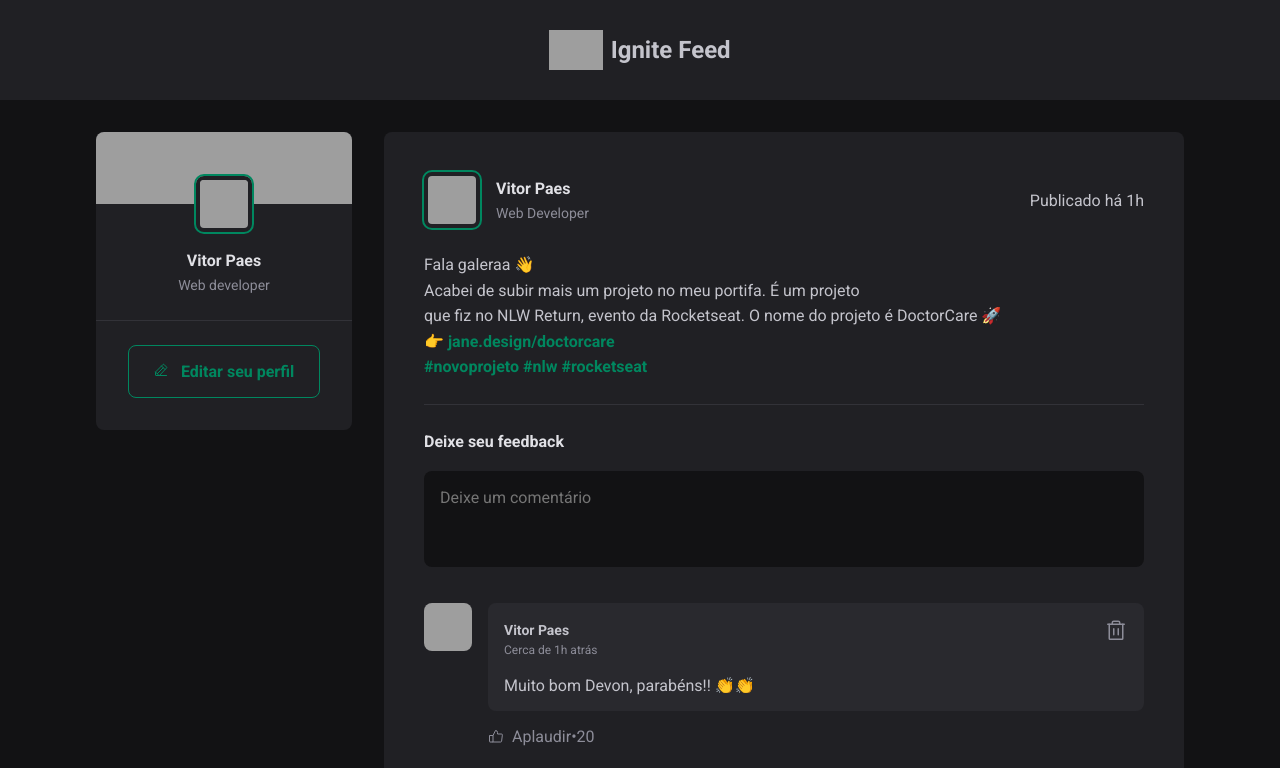
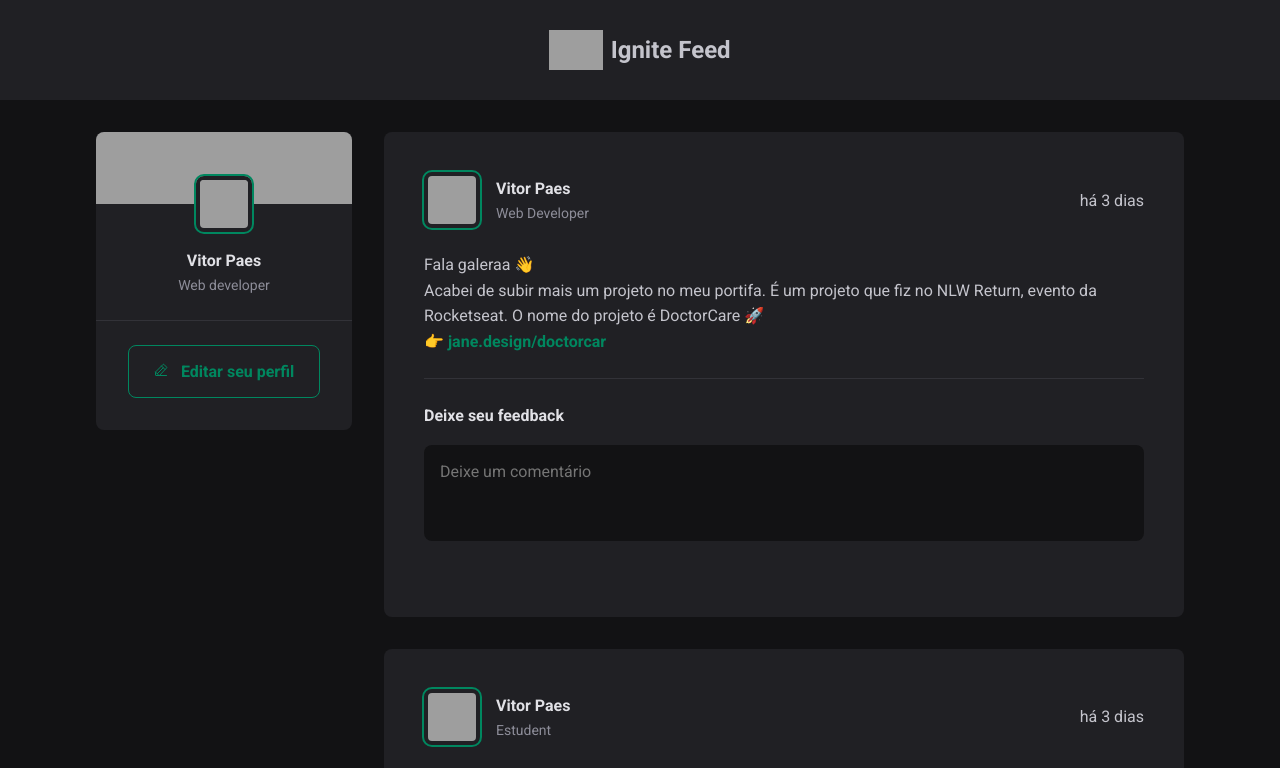
Before and after one commit to vitornpaes/Ignite-Feed, a React (Vite) app: page / in a window 1280 px wide. Shown: the top 768 px of the page. Built offline with nearby package versions, Linux system fonts and the light colour scheme; grey boxes are pictures that could not be loaded.

Commit message:
bug no publishAT

```diff
--- a/package.json
+++ b/package.json
@@ -10,6 +10,7 @@
     "preview": "vite preview"
   },
   "dependencies": {
+    "date-fns": "^2.30.0",
     "phosphor-react": "^1.4.1",
     "react": "^18.2.0",
     "react-dom": "^18.2.0"
--- a/src/components/Post/Comment.jsx
+++ b/src/components/Post/Comment.jsx
@@ -1,7 +1,9 @@
 import { Avatar } from "../Avatar";
 import styles from "./Comment.module.css";
 import { ThumbsUp, Trash } from "phosphor-react";
-export function Comment() {
+import PropTypes from "prop-types";
+
+export function Comment({ content }) {
   return (
     <div className={styles.comment}>
       <Avatar src="https://avatars.githubusercontent.com/u/90912841?v=4" />
@@ -20,7 +22,7 @@ export function Comment() {
             </button>
           </div>
 
-          <p>Muito bom Devon, parabéns!! 👏👏</p>
+          <p>{content}</p>
         </div>
         <footer>
           <button>
@@ -32,3 +34,7 @@ export function Comment() {
     </div>
   );
 }
+
+Comment.propTypes = {
+  content: PropTypes.string.isRequired,
+};
--- a/src/components/Post/Post.jsx
+++ b/src/components/Post/Post.jsx
@@ -1,49 +1,110 @@
+import { format, formatDistanceToNow } from "date-fns";
+import ptBR from "date-fns/locale/pt-BR";
 import styles from "./Post.module.css";
+import PropTypes from "prop-types";
 import { Comment } from "./Comment";
 import { Avatar } from "../Avatar";
+import { useState } from "react";
 
-export function Post() {
+export function Post({ author, publishedAt, content }) {
+  const [comments, setComments] = useState([]);
+  const [newCommentText, setNewCommentText] = useState([""]);
+
+  let publishedDateFormatted;
+  let publishedDateRelativeFormatted;
+
+   if (!(publishedAt instanceof Date && !isNaN(publishedAt))) {
+    // Se não for uma data válida, defina publishedDateFormatted como uma string vazia ou mensagem de erro
+    publishedDateFormatted = "Data inválida";
+    publishedDateRelativeFormatted = "Data inválida";
+  } else {
+    publishedDateFormatted = format(
+      publishedAt,
+      "d 'de' LLLL 'às 'HH:mm'h'",
+      {
+        locale: ptBR,
+      }
+    );
+    publishedDateRelativeFormatted = formatDistanceToNow(publishedAt, {
+      locale: ptBR,
+      addSuffix: true,
+    });
+  }
+
+  function handleCreateNewComment() {
+    event.preventDefault();
+
+    setComments([...comments, newCommentText]);
+    setNewCommentText("");
+  }
+  function handleNewCommentChange() {
+    setNewCommentText(event.target.value);
+  }
   return (
     <div className={styles.post}>
       <div className={styles.header}>
         <div className={styles.author}>
-          <Avatar hasBorder src="https://avatars.githubusercontent.com/u/90912841?v=4" />
+          <Avatar hasBorder src={author.avatarUrl} />
           <div className={styles.authorInfo}>
-            <strong>Vitor Paes</strong>
-            <span>Web Developer</span>
+            <strong>{author.name}</strong>
+            <span>{author.role}</span>
           </div>
         </div>
-        <time title="11 de maio às 08:00" dateTime="2023-05-11 08:00:00">
-          Publicado há 1h
+        <time
+          title={publishedDateFormatted}
+          dateTime={publishedAt.toISOString()}
+        >
+          {publishedDateRelativeFormatted}
         </time>
       </div>
       <div className={styles.content}>
-        <p>Fala galeraa 👋</p>
-        <p>Acabei de subir mais um projeto no meu portifa. É um projeto </p>que
-        fiz no NLW Return, evento da Rocketseat. O nome do projeto é DoctorCare
-        🚀
-        <p>
-          <a href="#">👉 jane.design/doctorcare</a>
-        </p>
-        <p>
-          <a href="">#novoprojeto</a> <a href="">#nlw</a>{" "}
-          <a href="">#rocketseat</a>
-        </p>
+        {content.map((line) => {
+          if (line.type === "paragraph") {
+            return <p key={line.id}>{line.content}</p>;
+          } else if (line.type === "link") {
+            return (
+              <p key={line.id}>
+                <a href="#">{line.content}</a>
+              </p>
+            );
+          }
+        })}
       </div>
 
-      <form className={styles.commentForm}>
+      <form onSubmit={handleCreateNewComment} className={styles.commentForm}>
         <strong>Deixe seu feedback</strong>
-        <textarea placeholder="Deixe um comentário" />
+        <textarea
+          name="comment"
+          placeholder="Deixe um comentário"
+          value={newCommentText}
+          onChange={handleNewCommentChange}
+        />
         <footer>
           <button type="submit">Comentar</button>
         </footer>
       </form>
 
       <div className={styles.commentList}>
-        <Comment />
-        <Comment />
-        <Comment />
+        {comments.map((comment) => {
+          return <Comment key={comment.id} content={comment} />;
+        })}
       </div>
     </div>
   );
 }
+
+Post.propTypes = {
+  author: PropTypes.shape({
+    avatarUrl: PropTypes.string.isRequired,
+    name: PropTypes.string.isRequired,
+    role: PropTypes.string.isRequired,
+  }).isRequired,
+  publishedAt: PropTypes.instanceOf(Date).isRequired,
+  content: PropTypes.arrayOf(
+    PropTypes.shape({
+      id: PropTypes.number.isRequired,
+      type: PropTypes.string.isRequired,
+      content: PropTypes.string.isRequired,
+    })
+  ).isRequired,
+};
--- a/src/main.jsx
+++ b/src/main.jsx
@@ -5,7 +5,47 @@ import styles from "./main.module.css";
 import { Header } from "./components/Header/Header";
 import { Sidebar } from "./components/Siderbar/Sidebar";
 import { Post } from "./components/Post/Post";
+import { format } from "date-fns";
+import ptBR from "date-fns/locale/pt-BR";
 
+const posts = [
+  {
+    id: 1,
+    author: {
+      avatarUrl: "http://github.com/vitornpaes.png",
+      name: "Vitor Paes",
+      role: "Web Developer",
+    },
+    content: [
+      { type: "paragraph", content: "Fala galeraa 👋" },
+      {
+        type: "paragraph",
+        content:
+          "Acabei de subir mais um projeto no meu portifa. É um projeto que fiz no NLW Return, evento da Rocketseat. O nome do projeto é DoctorCare 🚀",
+      },
+      { type: "link", content: "👉 jane.design/doctorcar" },
+    ],
+    publishedAt: new Date("2023-07-18 20:00:00"),
+  },
+  {
+    id: 2,
+    author: {
+      avatarUrl: "http://github.com/vitornpaes.png",
+      name: "Vitor Paes",
+      role: "Estudent",
+    },
+    content: [
+      { type: "paragraph", content: "AE galeraa 👋" },
+      {
+        type: "paragraph",
+        content:
+          "Acabei de subir mais um projeto no meu portifolio. É um projeto que fiz no NLW Return, evento da Rocketseat. O nome do projeto é DoctorCare 🚀🚀🚀🚀",
+      },
+      { type: "link", content: "👉 jane.design/doctorcar" },
+    ],
+    publishedAt: new Date("2023-07-18 20:00:00"),
+  },
+];
 
 ReactDOM.createRoot(document.getElementById("root")).render(
   <React.StrictMode>
@@ -13,9 +53,23 @@ ReactDOM.createRoot(document.getElementById("root")).render(
     <div className={styles.wrapper}>
       <Sidebar />
       <div>
-        <Post />
-        <Post />
-
+        {posts.map((post) => {
+          const publishedDateFormatted = format(
+            post.publishedAt,
+            "yyyy-MM-dd HH:mm:ss",
+            {
+              locale: ptBR,
+            }
+          );
+          return (
+            <Post
+              key={post.id}
+              author={post.author}
+              content={post.content}
+              publishedAt={post.publishedAt}
+            />
+          );
+        })}
       </div>
     </div>
   </React.StrictMode>
```
Also changed, not shown: 1 other file (tests, documents, lock files or other folders).
